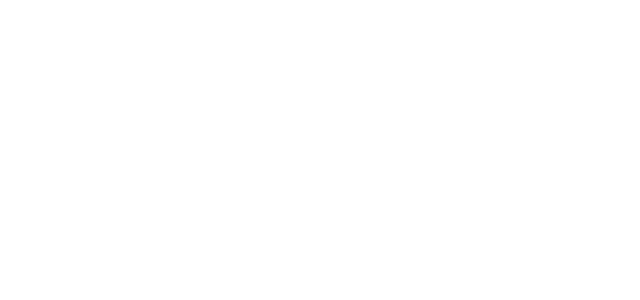
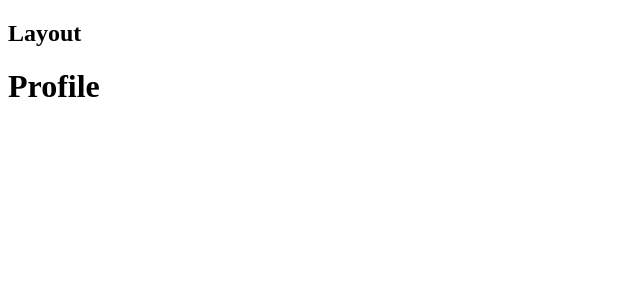
Before and after one commit to mmdreamer/mwitter, a React (Vite) app: page /profile in a window 1280 px wide. Shown: the top 300 px of the page, without its empty margins (0-640 px from the left). Built offline with nearby package versions, Linux system fonts and the light colour scheme.

Commit message:
Basic layout

```diff
--- a/src/App.tsx
+++ b/src/App.tsx
@@ -1,5 +1,32 @@
+import { RouterProvider, createBrowserRouter } from "react-router-dom";
+import Layout from "./components/layout";
+import Home from "./routes/home";
+import Profile from "./routes/profile";
+
+const router = createBrowserRouter([
+	{
+		path: "/",
+		element: <Layout />,
+
+		children: [
+			{
+				path: "",
+				element: <Home />,
+			},
+			{
+				path: "profile",
+				element: <Profile />,
+			},
+		],
+	},
+]);
+
 function App() {
-	return <></>;
+	return (
+		<>
+			<RouterProvider router={router} />
+		</>
+	);
 }
 
 export default App;
--- /dev/null
+++ b/src/components/layout.tsx
@@ -0,0 +1,10 @@
+import { Outlet } from "react-router-dom";
+
+export default function Layout() {
+	return (
+		<>
+			<h2>Layout</h2>
+			<Outlet />
+		</>
+	);
+}
--- /dev/null
+++ b/src/routes/home.tsx
@@ -0,0 +1,3 @@
+export default function Home() {
+	return <h1>Home</h1>;
+}
--- /dev/null
+++ b/src/routes/profile.tsx
@@ -0,0 +1,3 @@
+export default function Profile() {
+	return <h1>Profile</h1>;
+}
```
